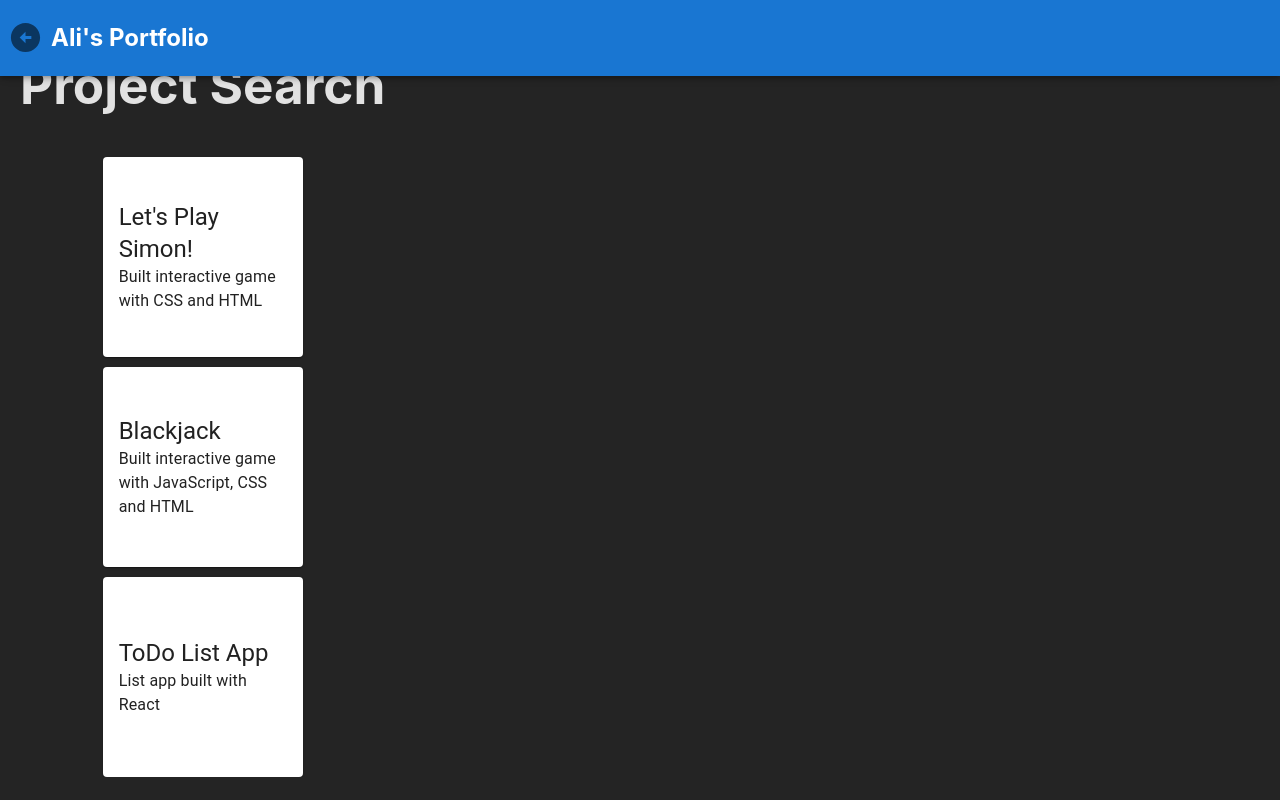
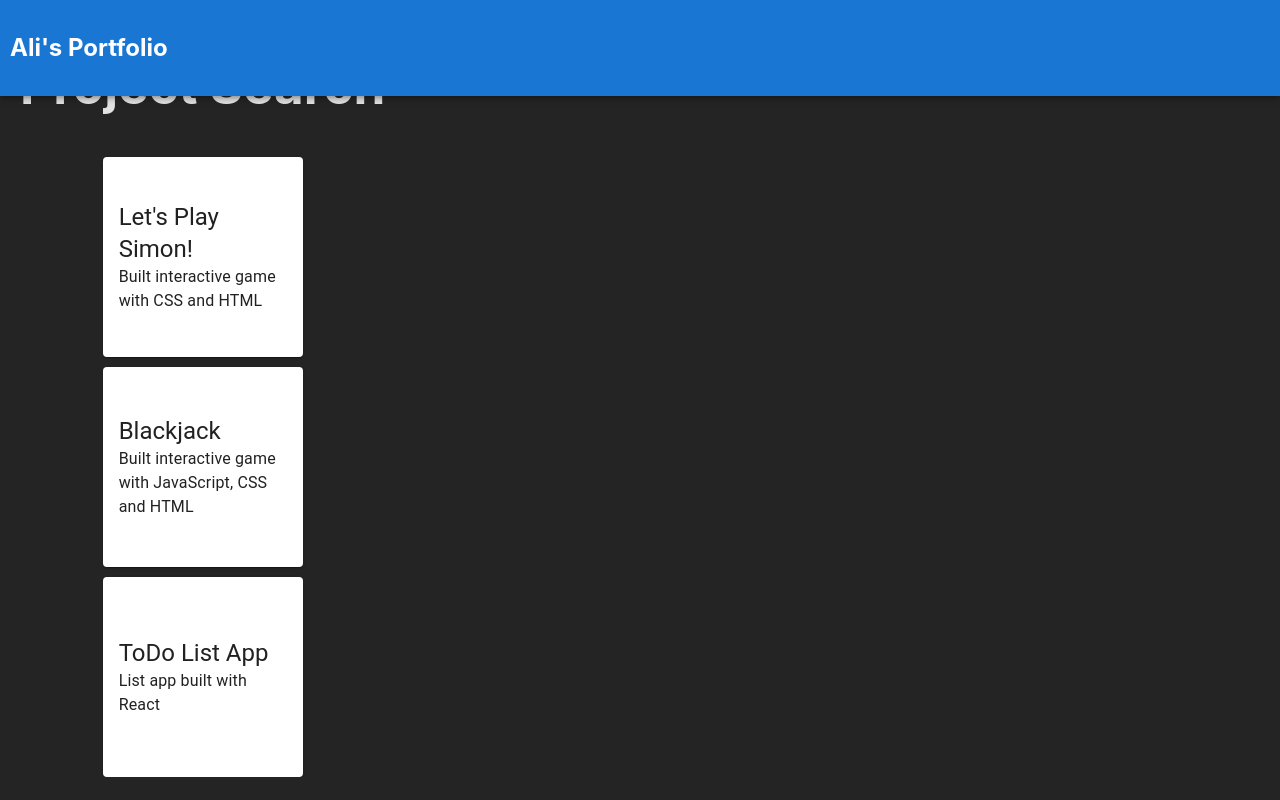
Before and after one commit to ali-skinner/ali-skinner.github.io, a React (Vite) app: page /projects in a window 1280 px wide. Built offline with nearby package versions, Linux system fonts and the light colour scheme.

Commit message:
back button route to search page - need transitions

```diff
--- a/src/Header.tsx
+++ b/src/Header.tsx
@@ -1,8 +1,11 @@
 import { AppBar, Box, IconButton } from "@mui/material";
-import { Outlet } from "react-router";
+import { Outlet, useLoaderData, useLocation, useNavigate } from "react-router";
 import ArrowCircleLeftIcon from '@mui/icons-material/ArrowCircleLeft';
 
 export default function Header() {
+    const location = useLocation();
+    const onSearchPage = location.pathname === '/projects';
+    const navigate = useNavigate();
 
     return (
         <Box>
@@ -10,12 +13,17 @@ export default function Header() {
                 sx={{
                     display: "flex",
                     flexDirection: "row",
-
+                    padding: "10px",
                 }} >
                 {/* Make button bounce/update path/transitions*/}
-            <IconButton aria-label="back arrow">
-                <ArrowCircleLeftIcon fontSize="large"/>
+                {!onSearchPage && (
+                    <IconButton
+                        aria-label="back arrow"
+                        onClick={() => navigate('/projects')}
+                    >
+                        <ArrowCircleLeftIcon fontSize="large" />
                     </IconButton>
+                )}
                 <h2>Ali's Portfolio</h2>
 
             </AppBar>
--- a/src/Search.tsx
+++ b/src/Search.tsx
@@ -5,18 +5,21 @@ import { useNavigate } from 'react-router';
 
 const projectCards = [
     {
+        id: "simon",
         title: "Let's Play Simon!",
         description: "Built interactive game with CSS and HTML",
         link: "/projects/simon"
     },
 
     {
+        id: "blackjack",
         title: "Blackjack",
         description: "Built interactive game with JavaScript, CSS and HTML",
         link: "/projects/blackjack"
     },
 
     {
+        id: "todo",
         title: "ToDo List App",
         description: "List app built with React",
         link: "/projects/todo"
```
Lines whose indentation alone changed are shown as unchanged.
